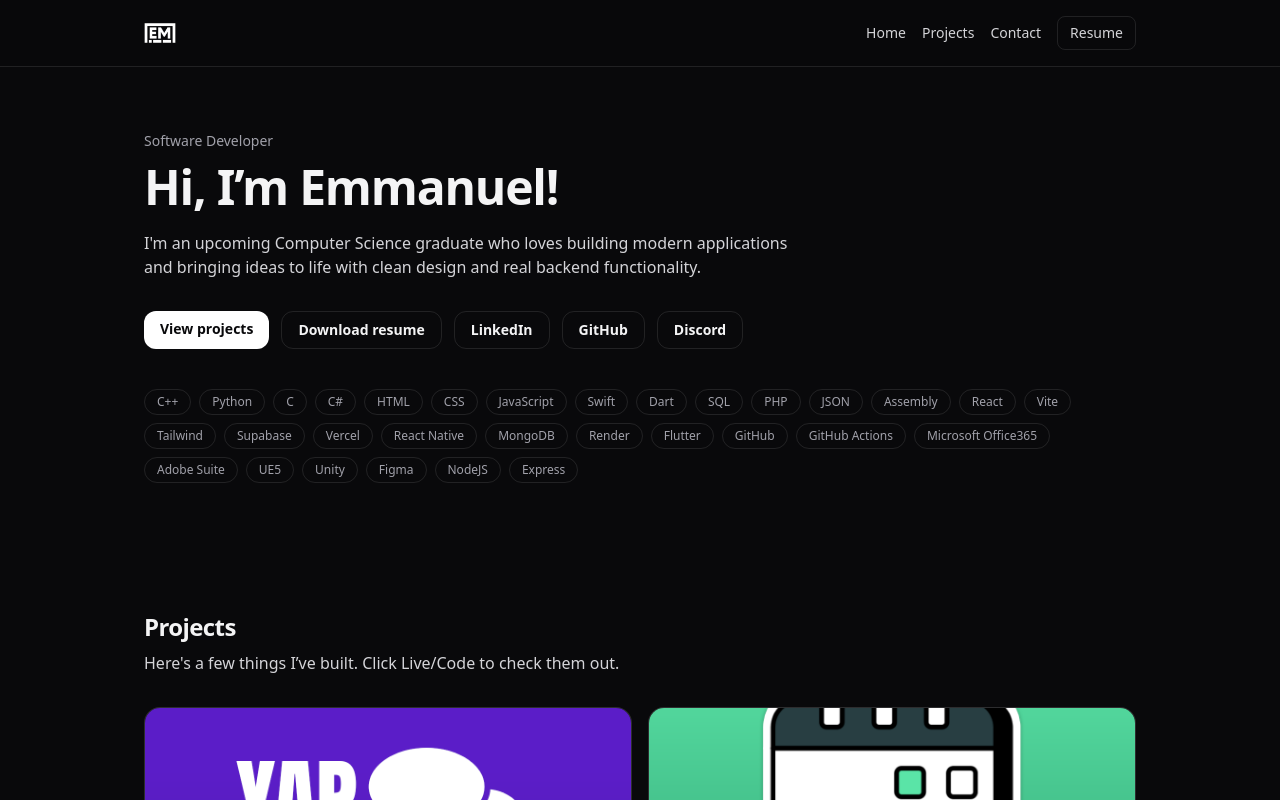
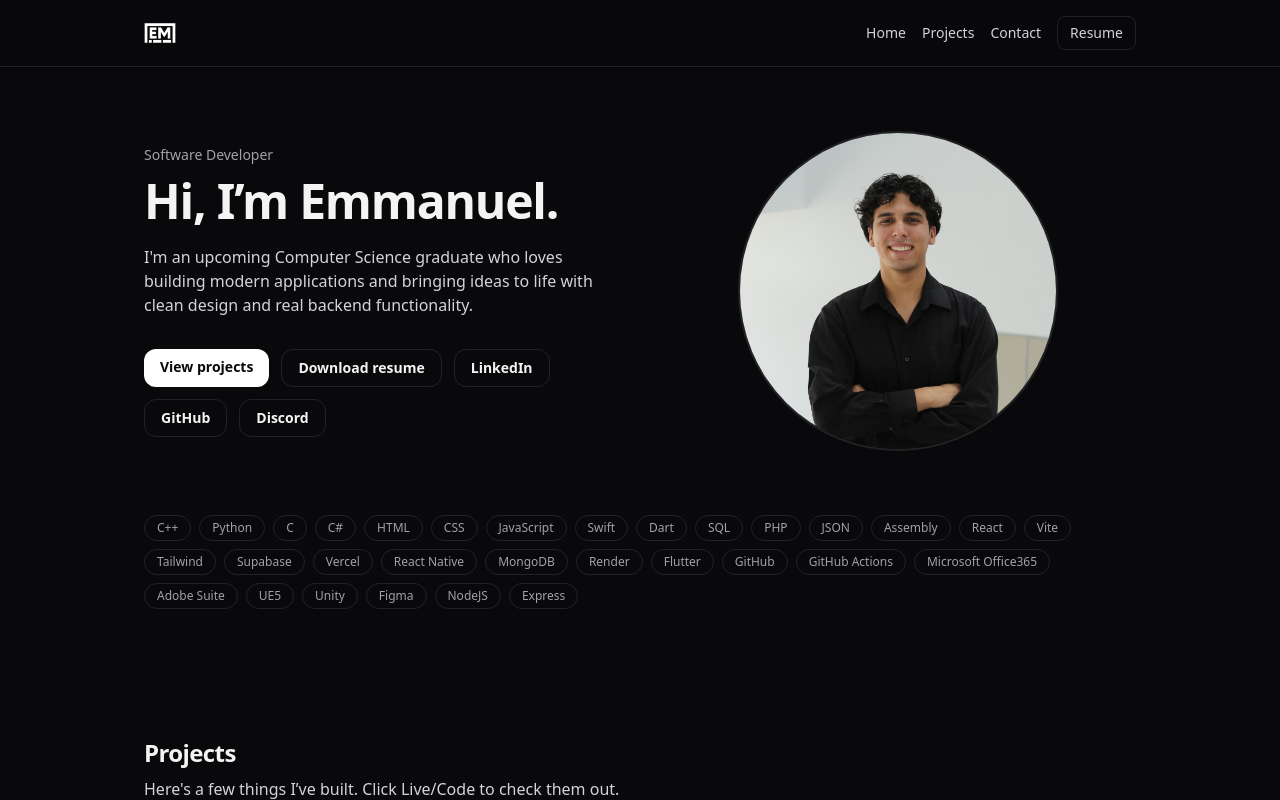
Before and after one commit to eemont/eemont.github.io, a React (Vite) app: page / in a window 1280 px wide. Shown: the top 800 px of the page. Built offline with nearby package versions, Linux system fonts and the light colour scheme.

Commit message:
Added photo to Hero.

```diff
--- a/src/sections/Hero.jsx
+++ b/src/sections/Hero.jsx
@@ -2,19 +2,22 @@ import { socials } from "../data/socials";
 
 export default function Hero() {
   return (
-    <section id="top" className="mx-auto max-w-5xl px-4 py-16">
+    <section
+      id="top"
+      className="mx-auto grid max-w-5xl grid-cols-1 items-center gap-10 px-4 py-16 md:grid-cols-2"
+    >
+        {/* LEFT SIDE TEXT */}
+        <div>
             <p className="text-sm text-zinc-400">Software Developer</p>
 
             <h1 className="mt-3 text-4xl font-bold tracking-tight sm:text-5xl">
-        Hi, I’m Emmanuel!
-        {/* <span className="block text-zinc-200">
-          I build clean, practical applications.
-        </span> */}
+            Hi, I’m Emmanuel.
             </h1>
 
             <p className="mt-5 max-w-2xl text-zinc-300">
             I'm an upcoming Computer Science graduate who loves building modern
-        applications and bringing ideas to life with clean design and real backend functionality.
+            applications and bringing ideas to life with clean design and real
+            backend functionality.
             </p>
 
             <div className="mt-8 flex flex-wrap gap-3">
@@ -59,14 +62,56 @@ export default function Hero() {
                 Discord
             </a>
                 </div>
+            </div>
 
-      <div className="mt-10 flex flex-wrap gap-2 text-xs text-zinc-400">
+            {/* RIGHT SIDE IMAGE */}
+            <div className="flex justify-center md:justify-center">
+                <div className="h-72 w-72 rounded-full border-2 border-white/10 overflow-hidden sm:h-80 sm:w-80">
+                <img
+                    src="/PORTRAIT3.JPG"
+                    alt="Emmanuel Montoya Aguilar"
+                    className="h-full w-full object-cover scale-125 translate-y-5"
+                />
+                </div>
 
-        {["C++", "Python", "C", "C#", "HTML", "CSS", "JavaScript", "Swift", "Dart", "SQL", "PHP", "JSON", "Assembly", "React", "Vite", "Tailwind", "Supabase", "Vercel", "React Native", "MongoDB", "Render", "Flutter", "GitHub", "GitHub Actions", "Microsoft Office365", "Adobe Suite", "UE5", "Unity", "Figma", "NodeJS", "Express"].map((t) => (
-          <span
-            key={t}
-            className="rounded-full border border-white/10 px-3 py-1"
-          >
+            </div>
+
+      {/* SKILLS TAGS (FULL WIDTH BELOW BOTH) */}
+      <div className="md:col-span-2 mt-6 flex flex-wrap gap-2 text-xs text-zinc-400">
+        {[
+          "C++",
+          "Python",
+          "C",
+          "C#",
+          "HTML",
+          "CSS",
+          "JavaScript",
+          "Swift",
+          "Dart",
+          "SQL",
+          "PHP",
+          "JSON",
+          "Assembly",
+          "React",
+          "Vite",
+          "Tailwind",
+          "Supabase",
+          "Vercel",
+          "React Native",
+          "MongoDB",
+          "Render",
+          "Flutter",
+          "GitHub",
+          "GitHub Actions",
+          "Microsoft Office365",
+          "Adobe Suite",
+          "UE5",
+          "Unity",
+          "Figma",
+          "NodeJS",
+          "Express",
+        ].map((t) => (
+          <span key={t} className="rounded-full border border-white/10 px-3 py-1">
             {t}
           </span>
         ))}
```
Also changed, not shown: public/PORTRAIT3.JPG (added). Lines whose indentation alone changed are shown as unchanged.
